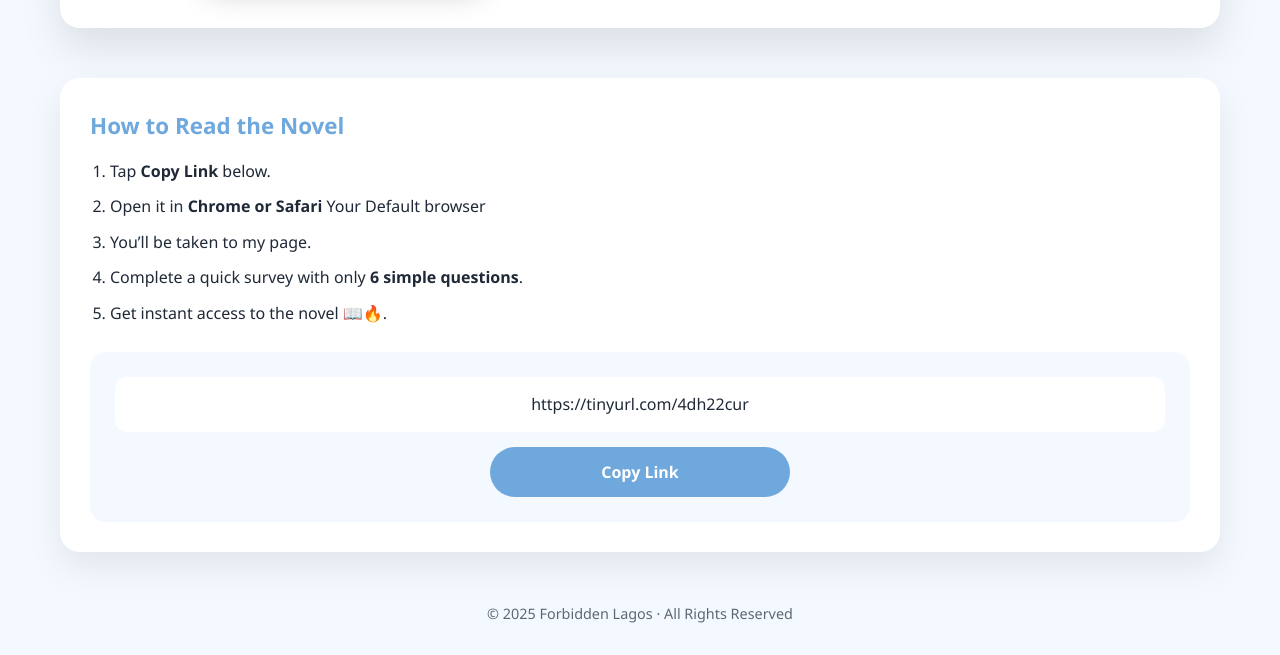
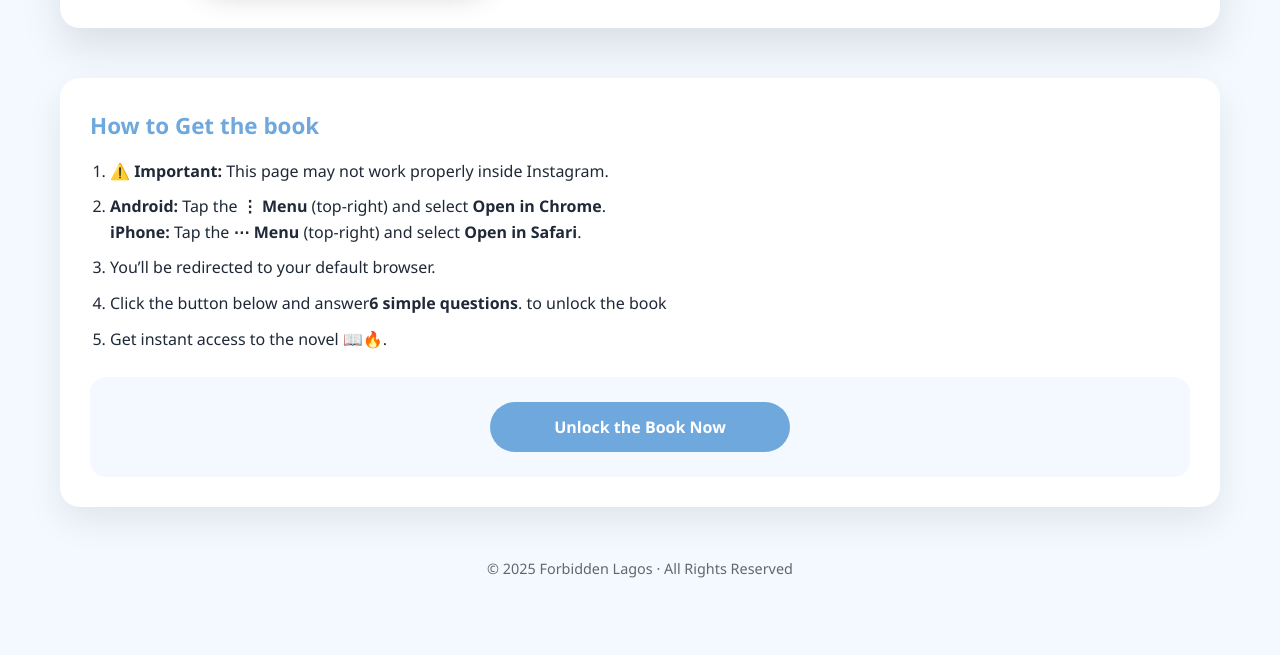
Before and after one commit to ddideo34-hue/lekki, a plain HTML site: page index.html in a window 1280 px wide. Shown: the part 991-1646 px from the top of the page. After the commit the page ends 1601 px from the top, so only its background shows below. Drawn offline with Linux system fonts and the light colour scheme.

Commit message:
Update index.html

```diff
--- a/index.html
+++ b/index.html
@@ -191,7 +191,7 @@ footer{
 <!-- HERO -->
 <header class="hero">
   <div>
-    <h1>Forbidden Lagos</h1>
+    <h1>Forbidden in lekki</h1>
     <p>A dangerous love. A forbidden desire. One choice that could destroy everything.</p>
   </div>
 </header>
@@ -229,21 +229,25 @@ footer{
 
   <!-- INSTRUCTIONS -->
   <section class="instructions">
-    <h3>How to Read the Novel</h3>
+    <h3>How to Get the book</h3>
     <ol>
-      <li>Tap <strong>Copy Link</strong> below.</li>
-      <li>Open it in <strong>Chrome or Safari</strong> Your Default browser</li>
-      <li>You’ll be taken to my page.</li>
-      <li>Complete a quick survey with only <strong>6 simple questions</strong>.</li>
+      <li><strong>⚠️ Important:</strong> This page may not work properly inside Instagram.</li>
+
+      <li>
+      <strong>Android:</strong> Tap the <strong>⋮ Menu</strong> (top-right) and select <strong>Open in Chrome</strong>.<br>
+      <strong>iPhone:</strong> Tap the <strong>⋯ Menu</strong> (top-right) and select <strong>Open in Safari</strong>.
+      </li>
+
+      <li>You’ll be redirected to your default browser.</li>
+
+      <li>Click the button below and answer<strong>6 simple questions</strong>. to unlock the book</li>
+
       <li>Get instant access to the novel 📖🔥.</li>
+
+
     </ol>
-
     <div class="copy-section">
-      <div id="link" class="link-box">
-        https://tinyurl.com/4dh22cur
-      </div>
-      <button onclick="copyLink()">Copy Link</button>
-      <div id="copied" class="copied">✔ Link copied</div>
+      <a href="https://tinyurl.com/4dh22cur"><button >Unlock the Book Now</button></a>
     </div>
   </section>
 
```
